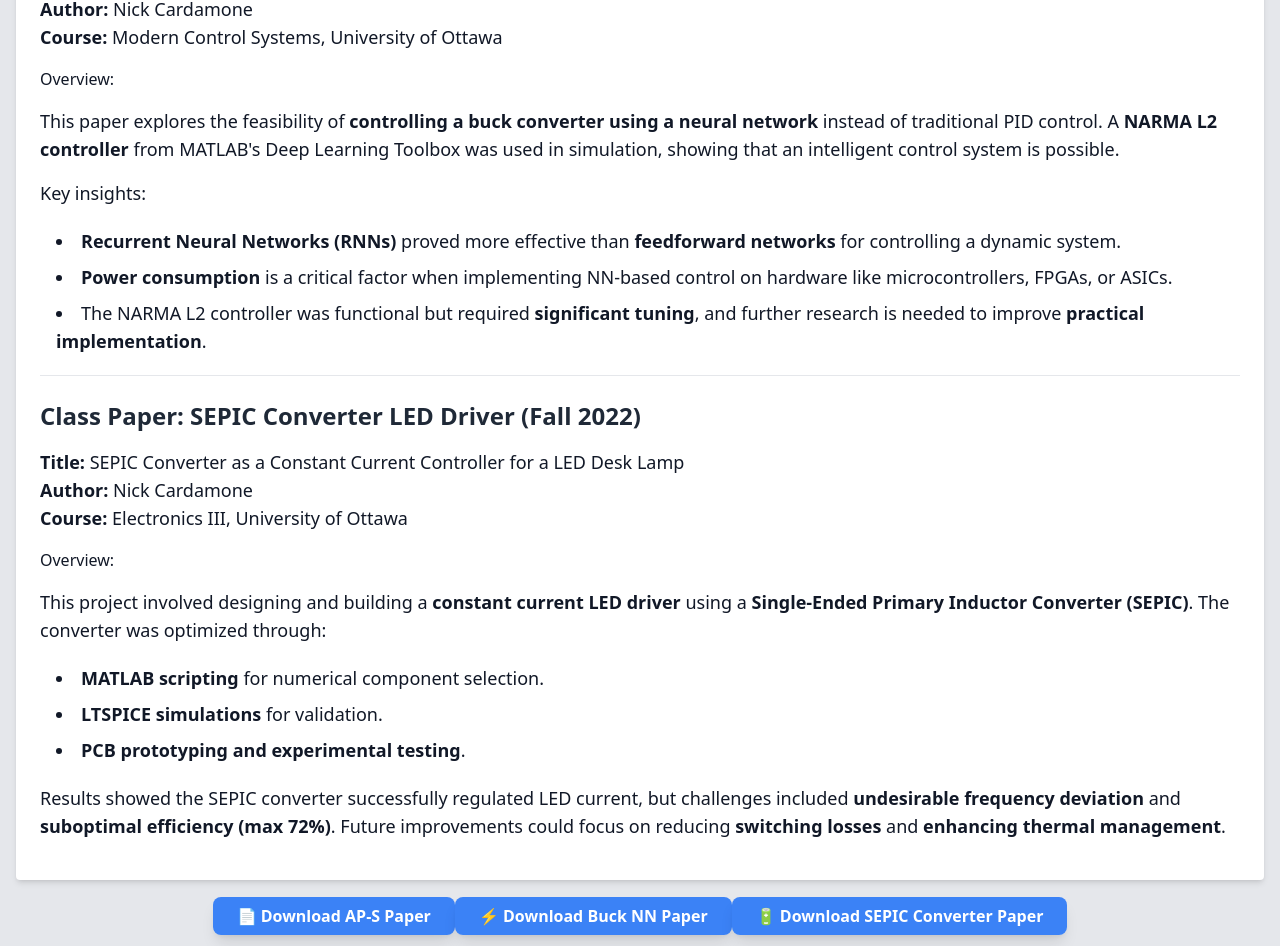
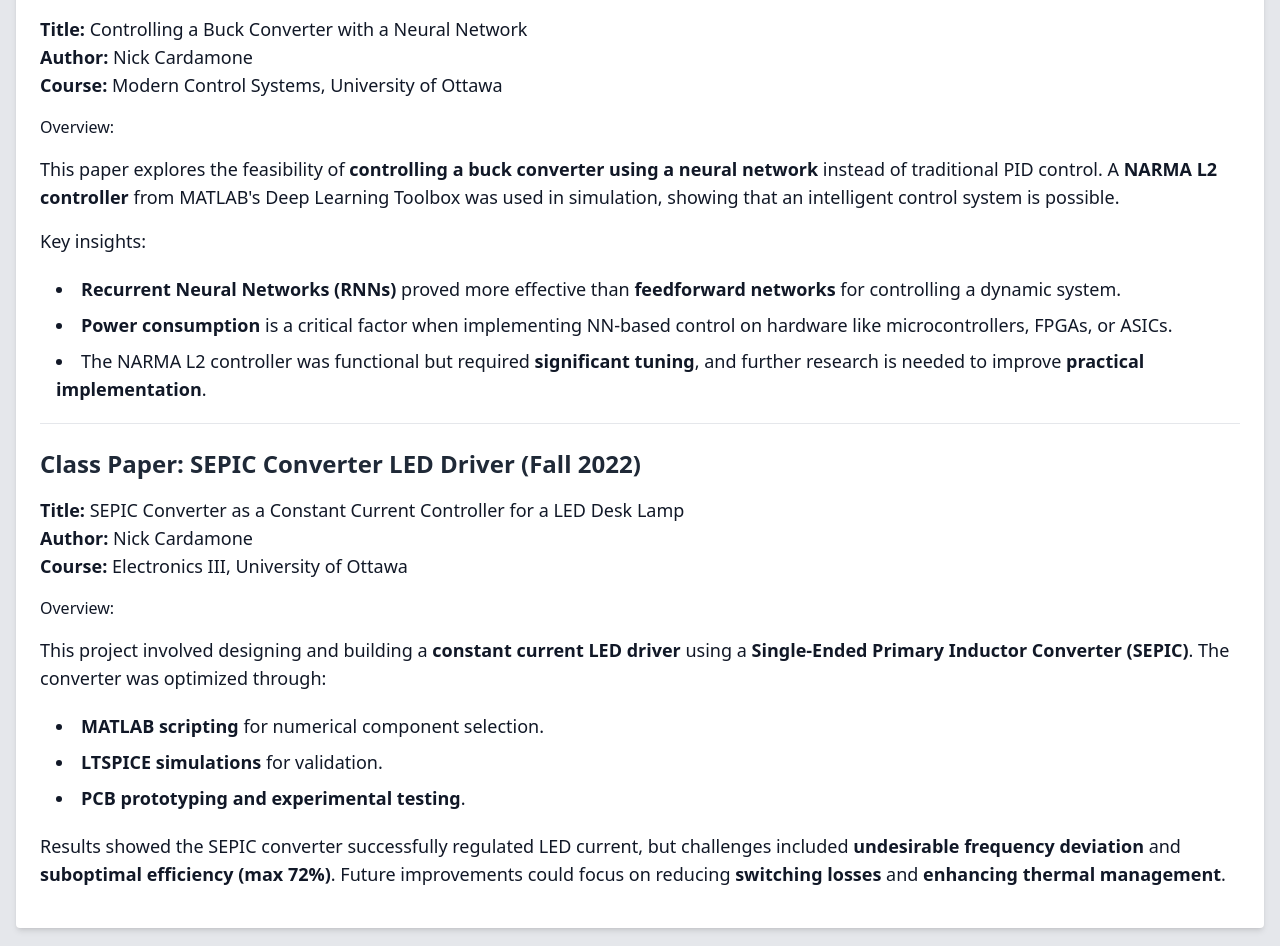
Before and after one commit to ncardamone10/my-website, a Next.js app: page /education/thesis/publications in a window 1280 px wide. Shown: the part 886-1832 px from the top of the page. Built offline with nearby package versions, Linux system fonts and the light colour scheme.

Commit message:
Updated thesis and publications to have buttons at top of the page

```diff
--- a/src/app/education/thesis/page.tsx
+++ b/src/app/education/thesis/page.tsx
@@ -28,31 +28,13 @@ Additive shape synthesis begins with an empty design space, where conductive ele
 ### **Thesis Objective**
 The point of this thesis is to combined elements of additive and subtractive shape synthesis to create a software tool that will allow a user to implement this design approach. This tool will need to implement and refine the shaping approach to be usable in industry and produce robust solutions to meet RF and microwave design requirements (such as multilayer filters, matching networks and duplexers).
 `;
-
 export default function ThesisPage() {
     return (
       <section className="py-20 bg-gray-200">
         <div className="container mx-auto px-4">
           <h2 className="text-4xl font-bold mb-6 text-center">Thesis</h2>
 
-                <div className="bg-white shadow-md rounded p-6 text-gray-900">
-                    <ReactMarkdown
-                        remarkPlugins={[remarkGfm]}
-                        rehypePlugins={[rehypeRaw]}
-                        components={{
-                            h2: ({ node, ...props }) => <h2 className="text-3xl font-extrabold text-gray-900 mt-8 mb-4" {...props} />,
-                            h3: ({ node, ...props }) => <h3 className="text-2xl font-bold text-gray-800 mt-6 mb-3" {...props} />,
-                            p: ({ node, ...props }) => <p className="text-lg leading-7 my-4" {...props} />,
-                            ul: ({ node, ...props }) => <ul className="list-disc list-inside my-5 space-y-2 text-lg" {...props} />,
-                            li: ({ node, ...props }) => <li className="ml-4 text-lg leading-7" {...props} />,
-                            strong: ({ node, ...props }) => <strong className="text-gray-900 font-bold" {...props} />
-                        }}
-                    >
-                        {thesisSummary}
-                    </ReactMarkdown>
-                </div>
-
-                {/* Buttons to Education & Publications */}
+          {/* Buttons row */}
           <div className="mt-8 flex justify-center space-x-6">
             <Link href="/education">
               <button className="bg-blue-500 hover:bg-blue-700 text-white font-bold py-2 px-6 rounded-lg shadow-lg transition transform hover:scale-105">
@@ -65,6 +47,36 @@ export default function ThesisPage() {
               </button>
             </Link>
           </div>
+
+          {/* Thesis Content with extra spacing on top */}
+          <div className="mt-12 bg-white shadow-md rounded p-6 text-gray-900">
+            <ReactMarkdown
+              remarkPlugins={[remarkGfm]}
+              rehypePlugins={[rehypeRaw]}
+              components={{
+                h2: ({ node, ...props }) => (
+                  <h2 className="text-3xl font-extrabold text-gray-900 mt-8 mb-4" {...props} />
+                ),
+                h3: ({ node, ...props }) => (
+                  <h3 className="text-2xl font-bold text-gray-800 mt-6 mb-3" {...props} />
+                ),
+                p: ({ node, ...props }) => (
+                  <p className="text-lg leading-7 my-4" {...props} />
+                ),
+                ul: ({ node, ...props }) => (
+                  <ul className="list-disc list-inside my-5 space-y-2 text-lg" {...props} />
+                ),
+                li: ({ node, ...props }) => (
+                  <li className="ml-4 text-lg leading-7" {...props} />
+                ),
+                strong: ({ node, ...props }) => (
+                  <strong className="text-gray-900 font-bold" {...props} />
+                ),
+              }}
+            >
+              {thesisSummary}
+            </ReactMarkdown>
+          </div>
         </div>
       </section>
     );
--- a/src/app/education/thesis/publications/page.tsx
+++ b/src/app/education/thesis/publications/page.tsx
@@ -56,31 +56,14 @@ export default function PublicationsPage() {
       <div className="container mx-auto px-4">
         <h2 className="text-4xl font-bold mb-6 text-center">Publications</h2>
 
-                <div className="bg-white shadow-md rounded p-6 text-gray-900">
-                    <ReactMarkdown
-                        remarkPlugins={[remarkGfm]}
-                        rehypePlugins={[rehypeRaw]}
-                        components={{
-                            h2: ({ node, ...props }) => <h2 className="text-3xl font-extrabold text-gray-900 mt-8 mb-4" {...props} />,
-                            h3: ({ node, ...props }) => <h3 className="text-2xl font-bold text-gray-800 mt-6 mb-3" {...props} />,
-                            p: ({ node, ...props }) => <p className="text-lg leading-7 my-4" {...props} />,
-                            ul: ({ node, ...props }) => <ul className="list-disc list-inside my-5 space-y-2 text-lg" {...props} />,
-                            li: ({ node, ...props }) => <li className="ml-4 text-lg leading-7" {...props} />,
-                            strong: ({ node, ...props }) => <strong className="text-gray-900" {...props} />
-                        }}
-                    >
-                        {publicationsContent}
-                    </ReactMarkdown>
-                </div>
-
-                {/* Download Buttons */}
-                <div className="mt-6 text-center space-y-4">
+        {/* Download Buttons moved to the top */}
+        <div className="text-center space-y-4 mb-6">
           <a
             href="/publications/AddShapeSynthPaper.pdf"
             download="AddShapeSynthPaper.pdf"
             className="bg-blue-500 hover:bg-blue-700 text-white font-bold py-2 px-6 rounded-lg shadow-lg transition transform hover:scale-105"
           >
-                        📄 Download AP-S Paper
+            📄 Download Shape Synthesis Paper
           </a>
 
           <a
@@ -88,7 +71,7 @@ export default function PublicationsPage() {
             download="Buck NN Final Paper.pdf"
             className="bg-blue-500 hover:bg-blue-700 text-white font-bold py-2 px-6 rounded-lg shadow-lg transition transform hover:scale-105"
           >
-                        ⚡ Download Buck NN Paper
+            ⚡ Download Neural Network Controller Paper
           </a>
 
           <a
@@ -98,6 +81,36 @@ export default function PublicationsPage() {
           >
             🔋 Download SEPIC Converter Paper
           </a>
+        </div>
+
+        {/* Main content */}
+        <div className="bg-white shadow-md rounded p-6 text-gray-900">
+          <ReactMarkdown
+            remarkPlugins={[remarkGfm]}
+            rehypePlugins={[rehypeRaw]}
+            components={{
+              h2: ({ node, ...props }) => (
+                <h2 className="text-3xl font-extrabold text-gray-900 mt-8 mb-4" {...props} />
+              ),
+              h3: ({ node, ...props }) => (
+                <h3 className="text-2xl font-bold text-gray-800 mt-6 mb-3" {...props} />
+              ),
+              p: ({ node, ...props }) => (
+                <p className="text-lg leading-7 my-4" {...props} />
+              ),
+              ul: ({ node, ...props }) => (
+                <ul className="list-disc list-inside my-5 space-y-2 text-lg" {...props} />
+              ),
+              li: ({ node, ...props }) => (
+                <li className="ml-4 text-lg leading-7" {...props} />
+              ),
+              strong: ({ node, ...props }) => (
+                <strong className="text-gray-900" {...props} />
+              ),
+            }}
+          >
+            {publicationsContent}
+          </ReactMarkdown>
         </div>
 
         {/* Back Button */}
```
Lines whose indentation alone changed are shown as unchanged.
